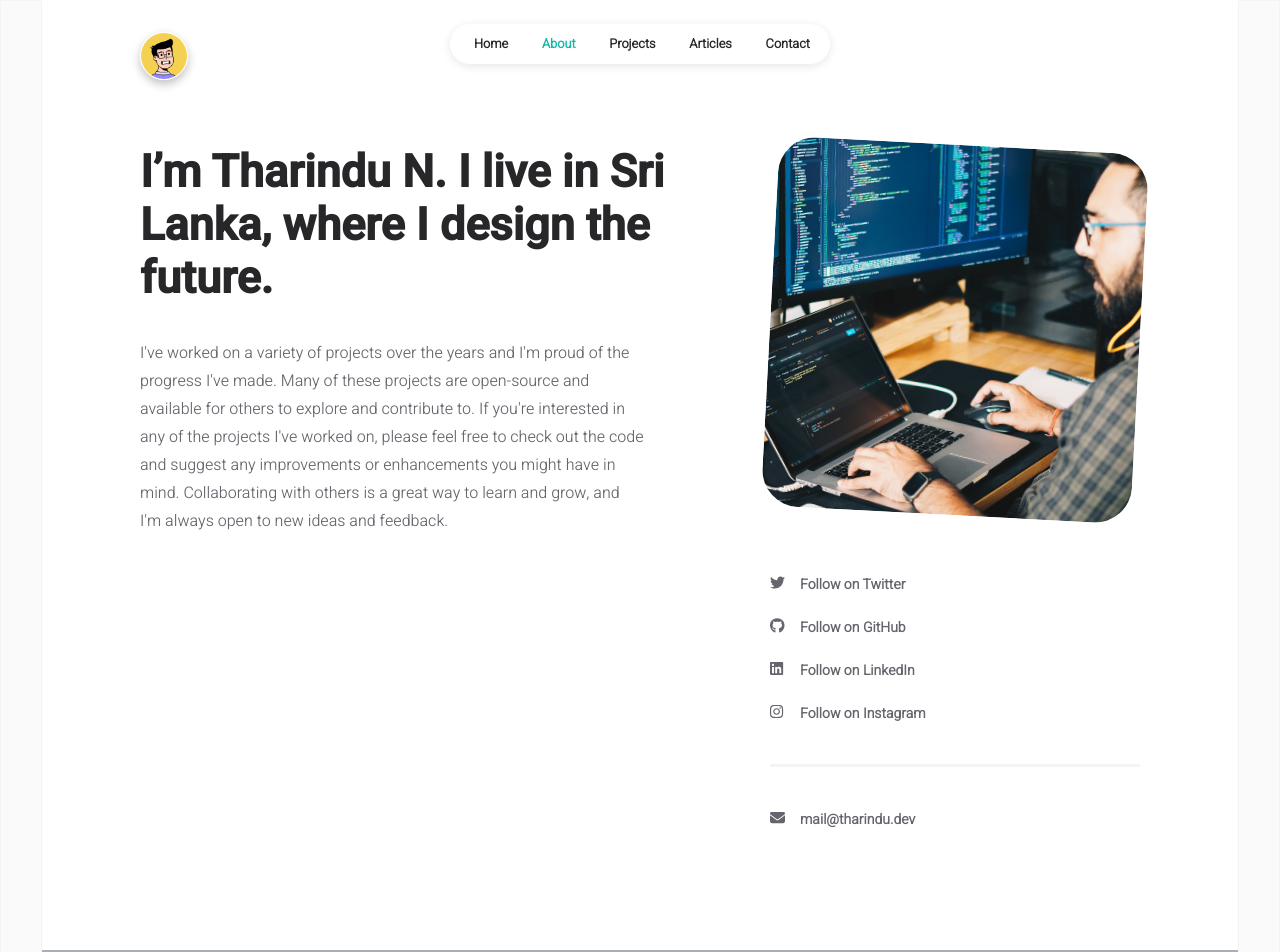
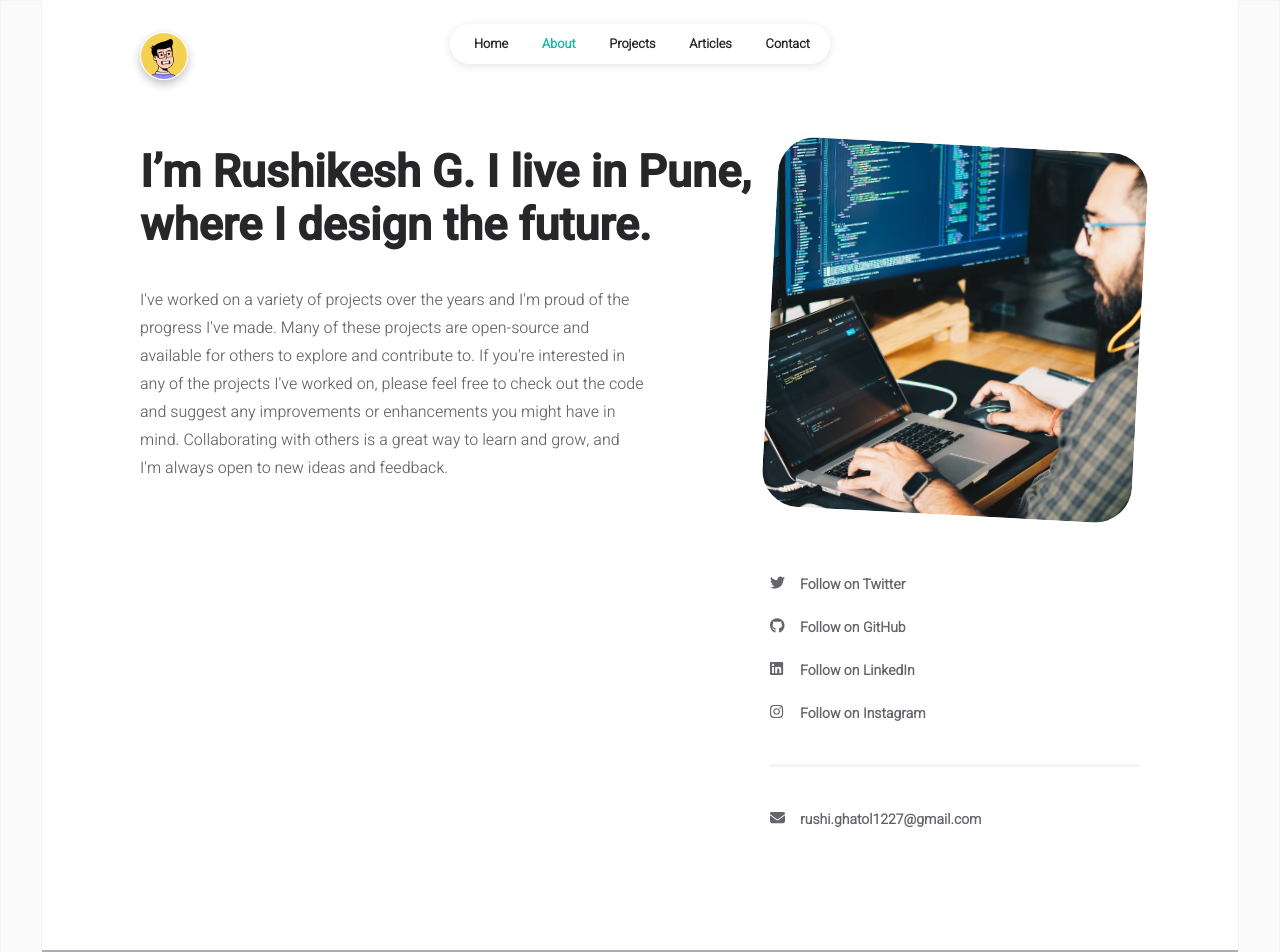
Before and after one commit to Hrushi1227/PersonalWebsiteResume, a React (Create React App) app: page /about in a window 1280 px wide. Shown: the top 952 px of the page. Built offline with nearby package versions, Linux system fonts and the light colour scheme.

Commit message:
new react profile changes'

```diff
--- a/src/components/common/footer.jsx
+++ b/src/components/common/footer.jsx
@@ -29,7 +29,7 @@ const Footer = () => {
 
 				<div className="footer-credits">
 					<div className="footer-credits-text">
-						© 2023 Tharindu.dev. All Rights Reserved.
+						© 2023 rushi.ghatol1227@gmail.com.dev. All Rights Reserved.
 					</div>
 				</div>
 			</div>
--- a/src/data/articles.js
+++ b/src/data/articles.js
@@ -8,9 +8,9 @@ function article_1() {
 			"Cloud computing offers a range of benefits, including cost savings and increased flexibility. Find out why more businesses are turning to the cloud.",
 		keywords: [
 			"The Benefits of Cloud Computing",
-			"Tharindu",
-			"Tharindu N",
-			"Tharindu Nayanajith",
+			"rushi.ghatol1227@gmail.com",
+			"rushi.ghatol1227@gmail.com N",
+			"rushi.ghatol1227@gmail.com ",
 		],
 		style: `
 				.article-content {
@@ -48,9 +48,9 @@ function article_2() {
 		style: ``,
 		keywords: [
 			"Artificial Intelligence in Healthcare",
-			"Tharindu",
-			"Tharindu N",
-			"Tharindu Nayanajith",
+			"rushi.ghatol1227@gmail.com",
+			"rushi.ghatol1227@gmail.com N",
+			"rushi.ghatol1227@gmail.com ",
 		],
 		body: (
 			<React.Fragment>
--- a/src/data/seo.js
+++ b/src/data/seo.js
@@ -3,35 +3,55 @@ const SEO = [
 		page: "home",
 		description:
 			"I am a backend developer with expertise in Node.js. I have experience in building scalable, secure and reliable web applications using various frameworks and technologies.",
-		keywords: ["Tharindu", "Tharindu N", "Tharindu Nayanajith"],
+		keywords: [
+			"rushi.ghatol1227@gmail.com",
+			"rushi.ghatol1227@gmail.com N",
+			"rushi.ghatol1227@gmail.com ",
+		],
 	},
 
 	{
 		page: "about",
 		description:
 			"I am a backend developer with expertise in Node.js. I have experience in building scalable, secure and reliable web applications using various frameworks and technologies.",
-		keywords: ["Tharindu", "Tharindu N", "Tharindu Nayanajith"],
+		keywords: [
+			"rushi.ghatol1227@gmail.com",
+			"rushi.ghatol1227@gmail.com N",
+			"rushi.ghatol1227@gmail.com ",
+		],
 	},
 
 	{
 		page: "articles",
 		description:
 			"Chronological collection of my long-form thoughts on programming, leadership, product design, and more.",
-		keywords: ["Tharindu", "Tharindu N", "Tharindu Nayanajith"],
+		keywords: [
+			"rushi.ghatol1227@gmail.com",
+			"rushi.ghatol1227@gmail.com N",
+			"rushi.ghatol1227@gmail.com ",
+		],
 	},
 
 	{
 		page: "projects",
 		description:
 			"I've worked on a variety of projects over the years and I'm proud of the progress I've made. Many of these projects are open-source and available for others to explore and contribute to.",
-		keywords: ["Tharindu", "Tharindu N", "Tharindu Nayanajith"],
+		keywords: [
+			"rushi.ghatol1227@gmail.com",
+			"rushi.ghatol1227@gmail.com N",
+			"rushi.ghatol1227@gmail.com ",
+		],
 	},
 
 	{
 		page: "contact",
 		description:
 			"If you're interested in collaborating on a project, feel free to reach out to me. I'm always open to new ideas and opportunities.",
-		keywords: ["Tharindu", "Tharindu N", "Tharindu Nayanajith"],
+		keywords: [
+			"rushi.ghatol1227@gmail.com",
+			"rushi.ghatol1227@gmail.com N",
+			"rushi.ghatol1227@gmail.com ",
+		],
 	},
 ];
 
--- a/src/data/tracking.js
+++ b/src/data/tracking.js
@@ -1,3 +1 @@
-// Google Analytics Tracking ID
-// https://github.com/truethari/reactfolio#-google-analytics
 export const TRACKING_ID = "";
--- a/src/data/user.js
+++ b/src/data/user.js
@@ -1,8 +1,8 @@
 const INFO = {
 	main: {
-		title: "Reactfolio by truethari",
-		name: "Tharindu N.",
-		email: "mail@tharindu.dev",
+		title: "React Portfolio by Rushi",
+		name: "Rushikesh Ghatol",
+		email: "rushi.ghatol1227@gmail.com",
 		logo: "../logo.png",
 	},
 
@@ -10,19 +10,16 @@ const INFO = {
 		twitter: "https://twitter.com/",
 		github: "https://github.com/",
 		linkedin: "https://linkedin.com/",
-		instagram: "https://instagram.com/",
-		stackoverflow: "https://stackoverflow.com/",
-		facebook: "https://facebook.com/",
 	},
 
 	homepage: {
-		title: "Full-stack web and mobile app developer, and amateur astronaut.",
+		title: "React UI Front-End Developer",
 		description:
-			"I am a backend developer with expertise in Node.js. I have experience in building scalable, secure and reliable web applications using various frameworks and technologies. I enjoy solving complex problems and learning new skills. I am passionate about creating high-quality code that follows best practices and industry standards. I am always looking for new challenges and opportunities to grow as a developer.",
+			"I am a senior React UI developer with expertise in React and Redux. I have extensive experience in building responsive, dynamic, and high-performance user interfaces using modern JavaScript frameworks and libraries. I excel at creating intuitive and visually appealing user experiences, ensuring code quality, and following best practices and industry standards. I am passionate about solving complex frontend challenges and continuously learning new technologies and techniques. I thrive on collaborating with cross-functional teams to deliver robust and user-centric applications. I am always seeking new challenges and opportunities to further grow and refine my skills as a developer.",
 	},
 
 	about: {
-		title: "I’m Tharindu N. I live in Sri Lanka, where I design the future.",
+		title: "I’m Rushikesh G. I live in Pune, where I design the future.",
 		description:
 			"I've worked on a variety of projects over the years and I'm proud of the progress I've made. Many of these projects are open-source and available for others to explore and contribute to. If you're interested in any of the projects I've worked on, please feel free to check out the code and suggest any improvements or enhancements you might have in mind. Collaborating with others is a great way to learn and grow, and I'm always open to new ideas and feedback.",
 	},
```
Also changed, not shown: package.json (+4 -4 lines).
